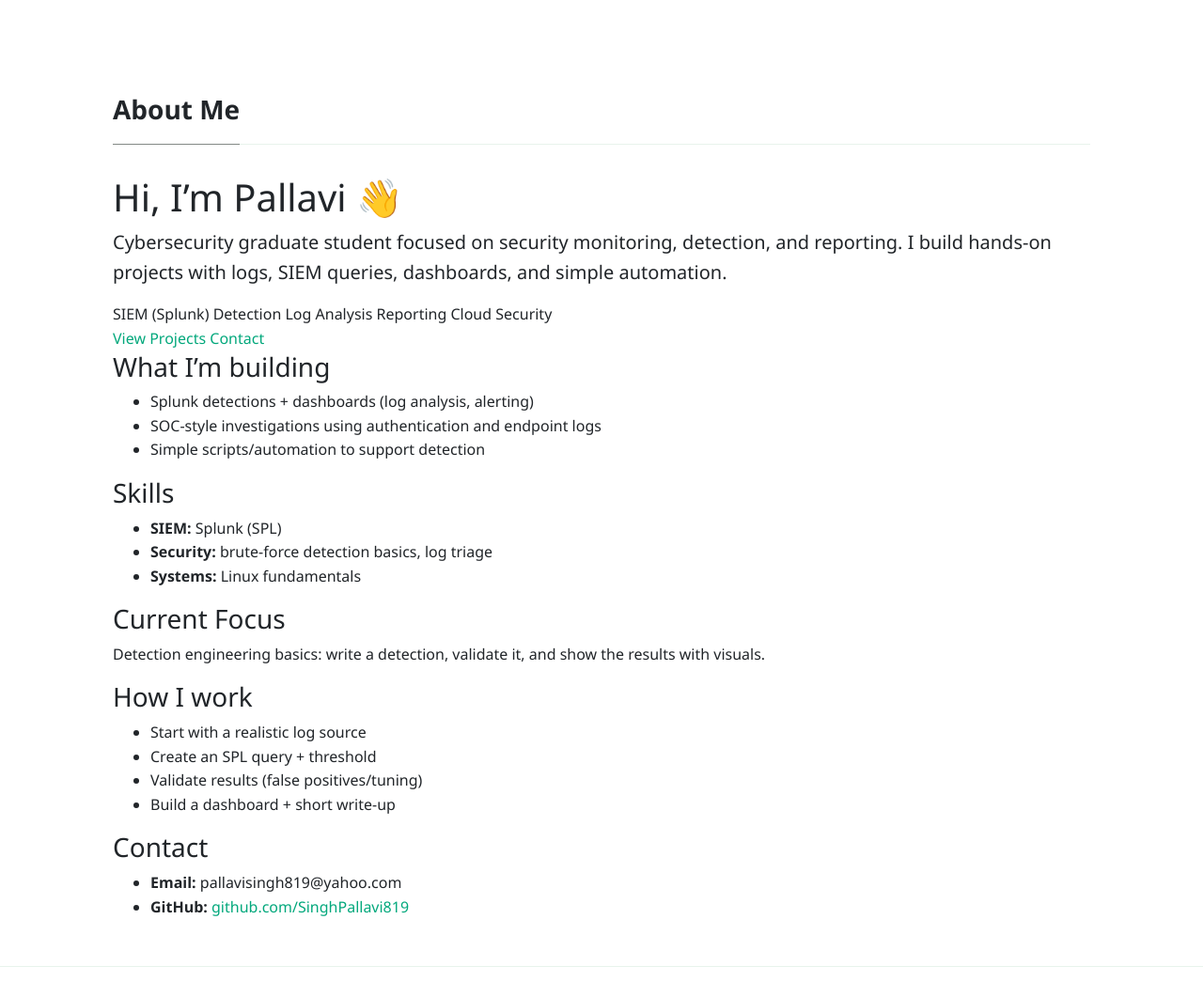
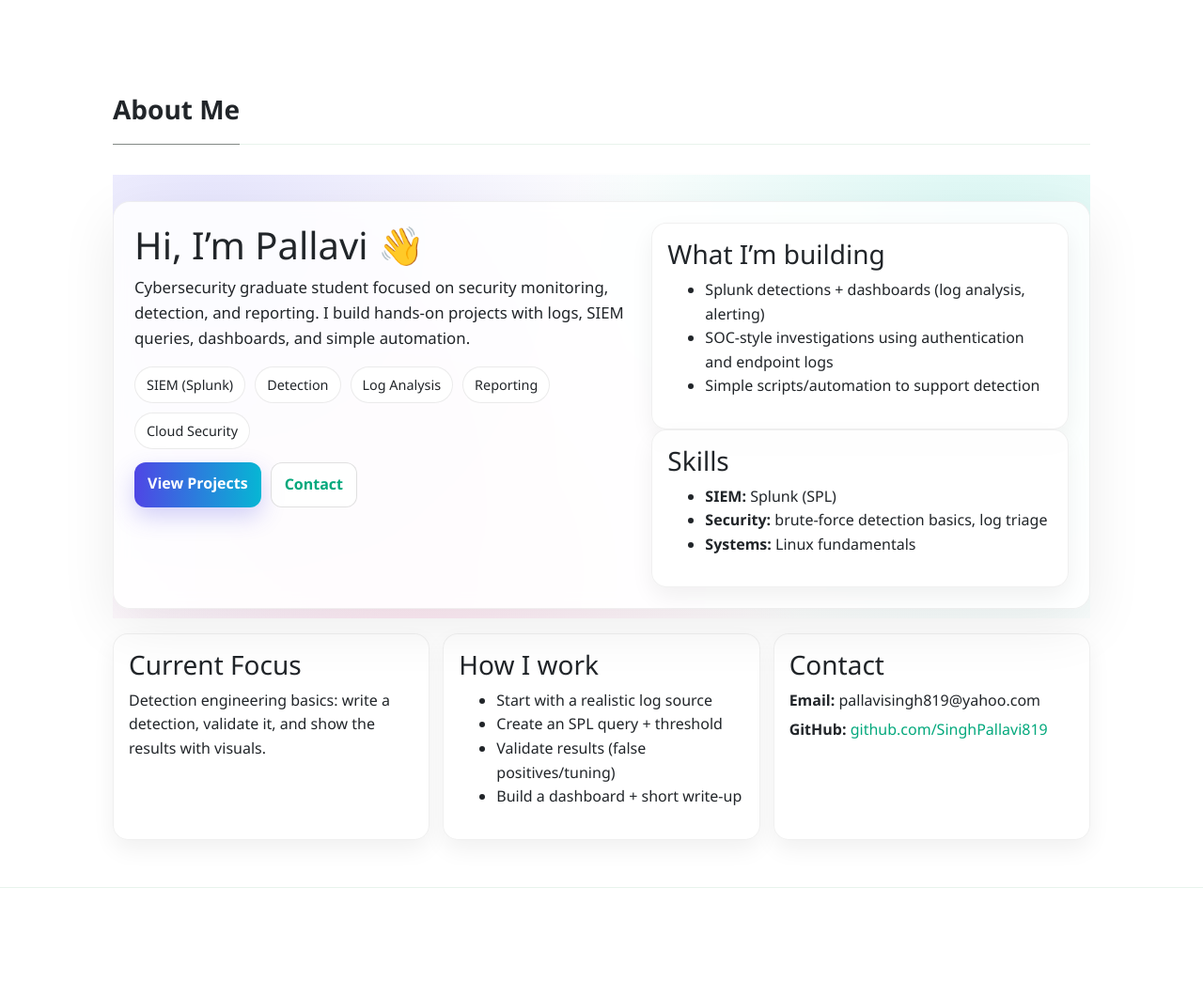
Before and after one commit to SinghPallavi819/singhpallavi819.github.io, a Jekyll site: the page built from _pages/about.md, in a window 1280 px wide and 1061 px high. Shown: the whole window at 94% size. Built offline with Jekyll 4.4.1, drawn with Linux system fonts in a browser that asks for light colours; nearby versions of some CDN libraries.

Commit message:
Update theme.css

```diff
--- a/assets/css/theme.css
+++ b/assets/css/theme.css
@@ -803,3 +803,77 @@ div.a2a_full_footer {display:none;}
 		 height:280px !Important;
 	 }
  }
+ /* ===== About page styling ===== */
+
+.about-hero{
+  padding: 28px 0 10px 0;
+  background: radial-gradient(circle at 10% 10%, rgba(120, 115, 245, 0.18), transparent 45%),
+              radial-gradient(circle at 90% 20%, rgba(45, 212, 191, 0.18), transparent 45%),
+              radial-gradient(circle at 30% 90%, rgba(244, 114, 182, 0.16), transparent 50%);
+}
+
+.about-card{
+  background: rgba(255,255,255,0.85);
+  backdrop-filter: blur(8px);
+  border: 1px solid rgba(0,0,0,0.06);
+  border-radius: 18px;
+  padding: 22px;
+  box-shadow: 0 18px 60px rgba(0,0,0,0.08);
+  display: grid;
+  grid-template-columns: 1.2fr 1fr;
+  gap: 18px;
+}
+
+.about-left h1{ margin-bottom: 8px; }
+.lead{ font-size: 1.05rem; line-height: 1.6; }
+
+.chip-row{ margin: 12px 0 14px; display:flex; flex-wrap:wrap; gap:10px; }
+.chip{
+  padding: 7px 12px;
+  border-radius: 999px;
+  font-size: 0.9rem;
+  border: 1px solid rgba(0,0,0,0.08);
+  background: rgba(255,255,255,0.8);
+}
+
+.btn-row{ display:flex; gap:10px; margin-top: 10px; }
+.btn-grad{
+  padding: 10px 14px;
+  border-radius: 12px;
+  color: white !important;
+  text-decoration: none !important;
+  background: linear-gradient(90deg, #4f46e5, #06b6d4);
+  font-weight: 600;
+  box-shadow: 0 10px 25px rgba(79,70,229,0.25);
+}
+.btn-ghost{
+  padding: 10px 14px;
+  border-radius: 12px;
+  text-decoration: none !important;
+  border: 1px solid rgba(0,0,0,0.12);
+  background: rgba(255,255,255,0.8);
+  font-weight: 600;
+}
+
+.mini-card{
+  background: rgba(255,255,255,0.9);
+  border: 1px solid rgba(0,0,0,0.06);
+  border-radius: 16px;
+  padding: 16px;
+  box-shadow: 0 10px 25px rgba(0,0,0,0.06);
+}
+
+.about-grid{
+  margin-top: 16px;
+  display: grid;
+  grid-template-columns: repeat(3, 1fr);
+  gap: 14px;
+}
+
+.clean-list{ list-style:none; padding-left: 0; }
+.clean-list li{ margin-bottom: 6px; }
+
+@media (max-width: 992px){
+  .about-card{ grid-template-columns: 1fr; }
+  .about-grid{ grid-template-columns: 1fr; }
+}
```
